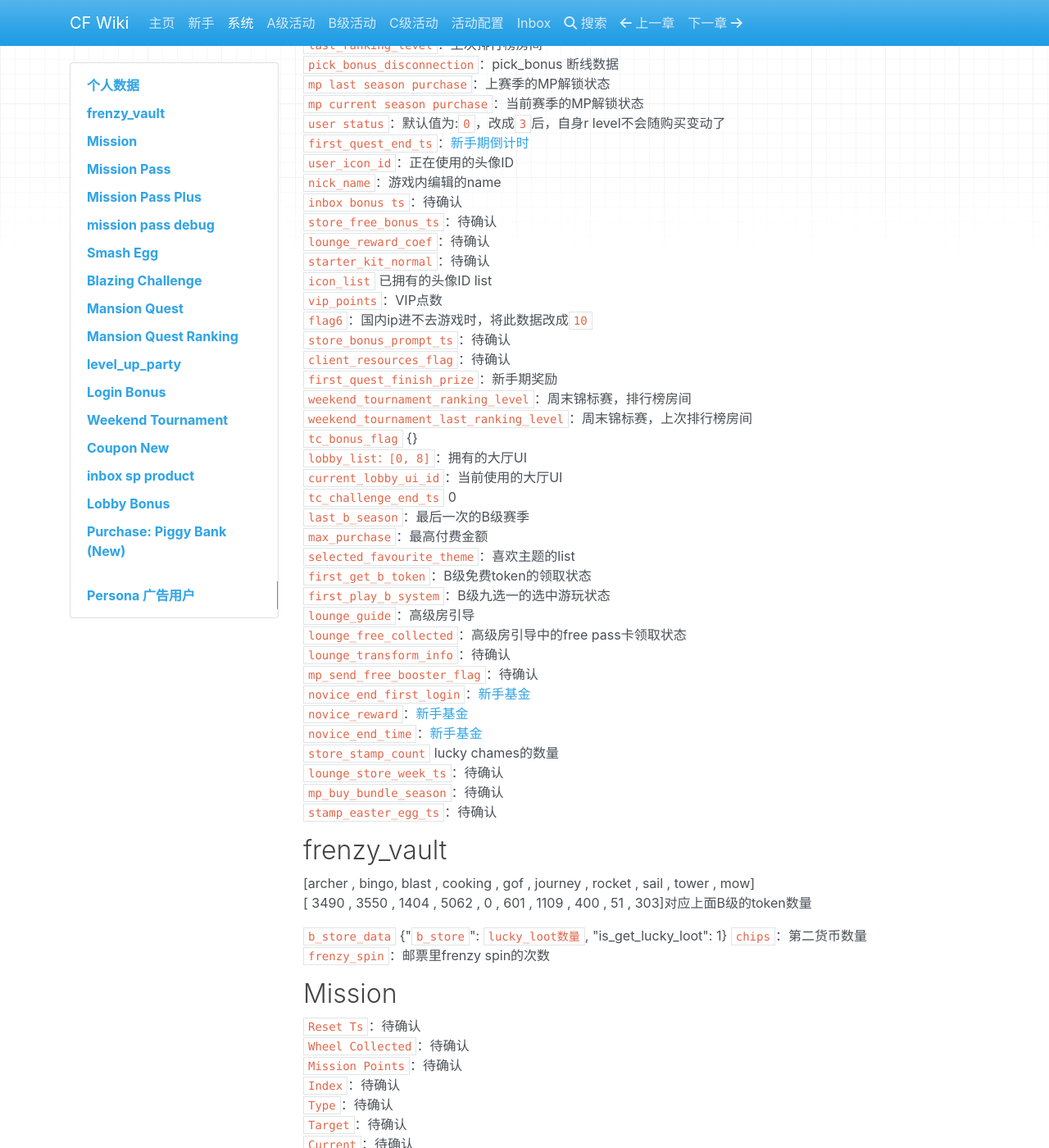
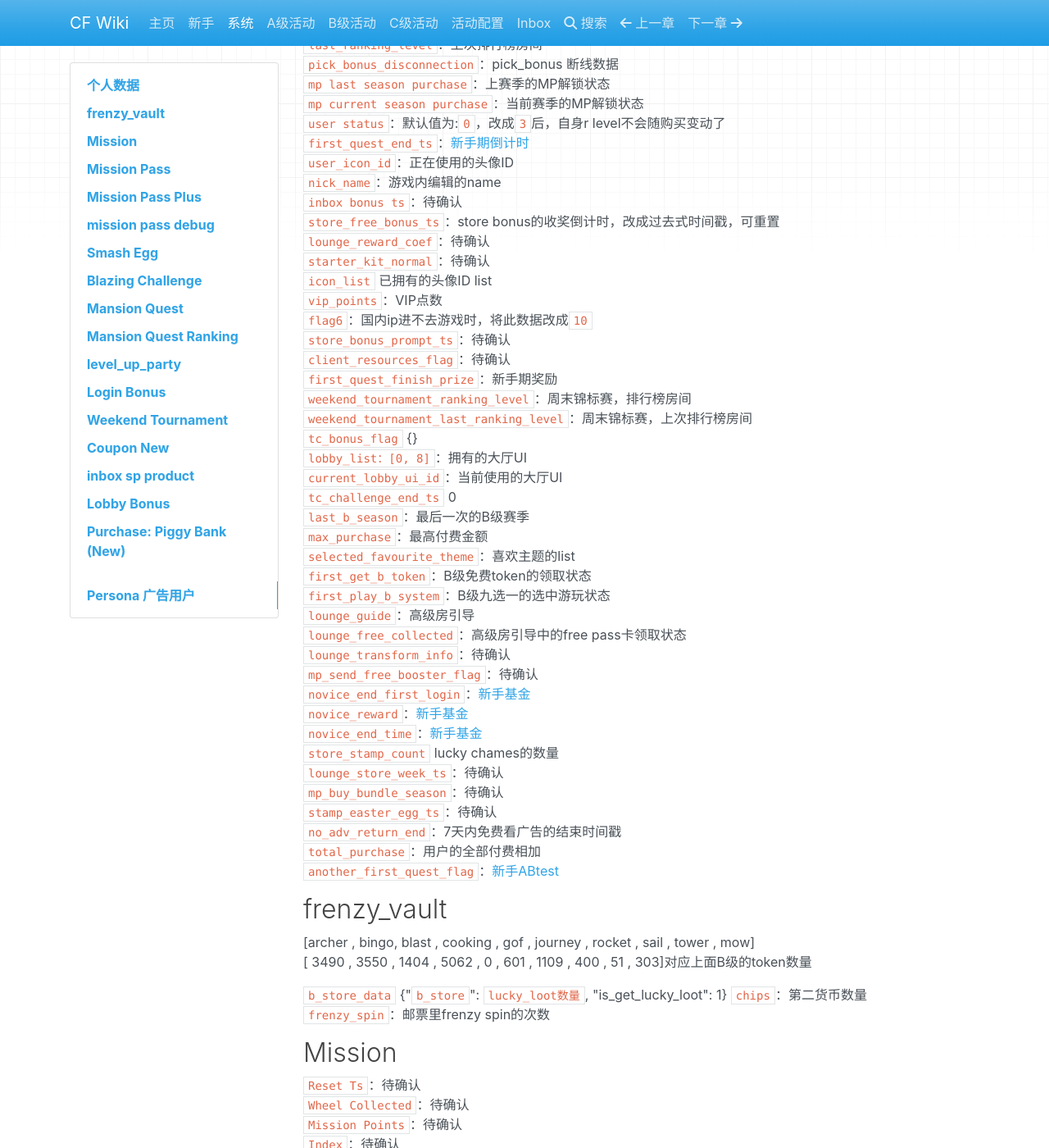
Before and after one commit to Xuxiaolei0317/CF-wiki, an MkDocs documentation site: the page built from docs/System.md, in a window 1280 px wide and 1400 px high, scrolled down 368 px. Shown: the whole window at 82% size. Built offline with MkDocs 1.6.1, drawn with Linux system fonts in a browser that asks for light colours; nearby versions of some CDN libraries; a script that is not in the unit is left out; some of the changed text lies outside the part shown.

Commit message:
quest ABtest tips

```diff
--- a/docs/System.md
+++ b/docs/System.md
@@ -20,7 +20,7 @@
 `user_icon_id`：正在使用的头像ID<br>
 `nick_name`：游戏内编辑的name<br>
 `inbox bonus ts`：待确认<br>
-`store_free_bonus_ts`：待确认<br>
+`store_free_bonus_ts`：store bonus的收奖倒计时，改成过去式时间戳，可重置<br>
 `lounge_reward_coef`：待确认<br>
 `starter_kit_normal`：待确认<br>
 `icon_list` 已拥有的头像ID list<br>
@@ -51,7 +51,9 @@
 `lounge_store_week_ts`：待确认<br>
 `mp_buy_bundle_season`：待确认<br>
 `stamp_easter_egg_ts`：待确认<br>
-
+`no_adv_return_end`：7天内免费看广告的结束时间戳<br>
+`total_purchase `：用户的全部付费相加<br>
+`another_first_quest_flag`：[新手ABtest](quest.md)<br>
 
 ## frenzy_vault
 
```
Also changed, not shown: other parts of docs/System.md (+2 -2 lines), docs/quest.md (+3 -2 lines).
